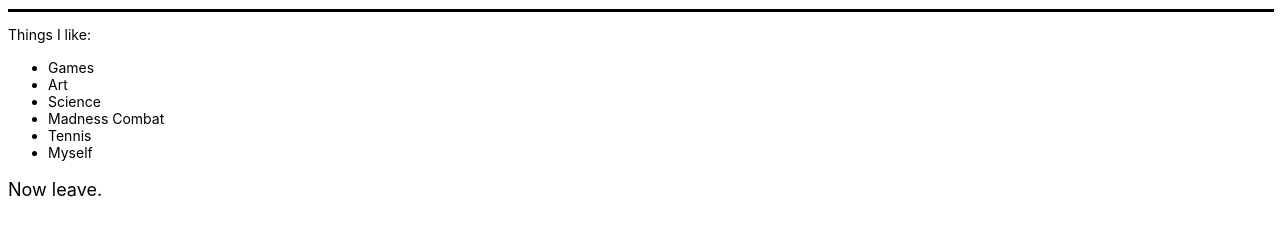
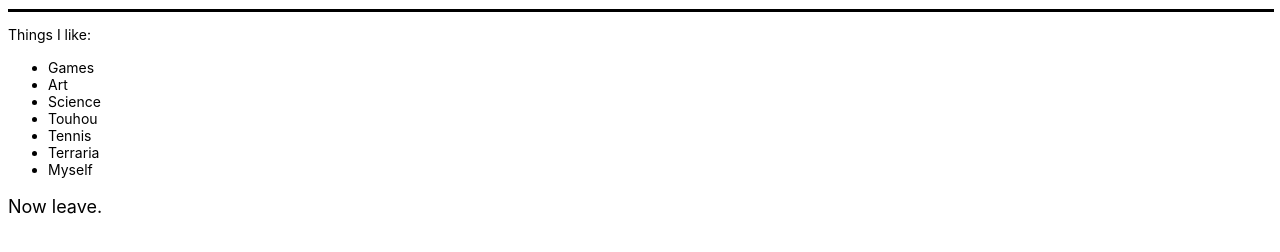
Before and after one commit to Nylnn/Nylnn.github.io, a plain HTML site: page index.html in a window 1280 px wide. Shown: the part 344-596 px from the top of the page. Drawn offline with Linux system fonts and the light colour scheme.

Commit message:
Update index.html

```diff
--- a/index.html
+++ b/index.html
@@ -1,6 +1,6 @@
 <html>
 <head>
-	<title>when the</title>
+	<title>whatareyoudoing</title>
 	<link rel="stylesheet" href="style.css">
 </head>
 <body>
@@ -11,12 +11,13 @@
 <hr width="100%" size="3" color="#000000">
 <p class="ubuntusmaller"> Things I like: </p>
 <ul class="b">
-  <li class="ubuntusmaller">Games</li>
-  <li class="ubuntusmaller">Art</li>
+ <li class="ubuntusmaller">Games</li>
+ <li class="ubuntusmaller">Art</li>
   <li class="ubuntusmaller">Science</li>
-   <li class="ubuntusmaller">Madness Combat</li>
+   <li class="ubuntusmaller">Touhou</li>
     <li class="ubuntusmaller">Tennis</li>
-     <li class="ubuntusmaller">Myself</li>
+     <li class="ubuntusmaller">Terraria</li>
+      <li class="ubuntusmaller">Myself</li>
 </ul>
 <p class="ubuntu"> Now leave.
 </p>
```
